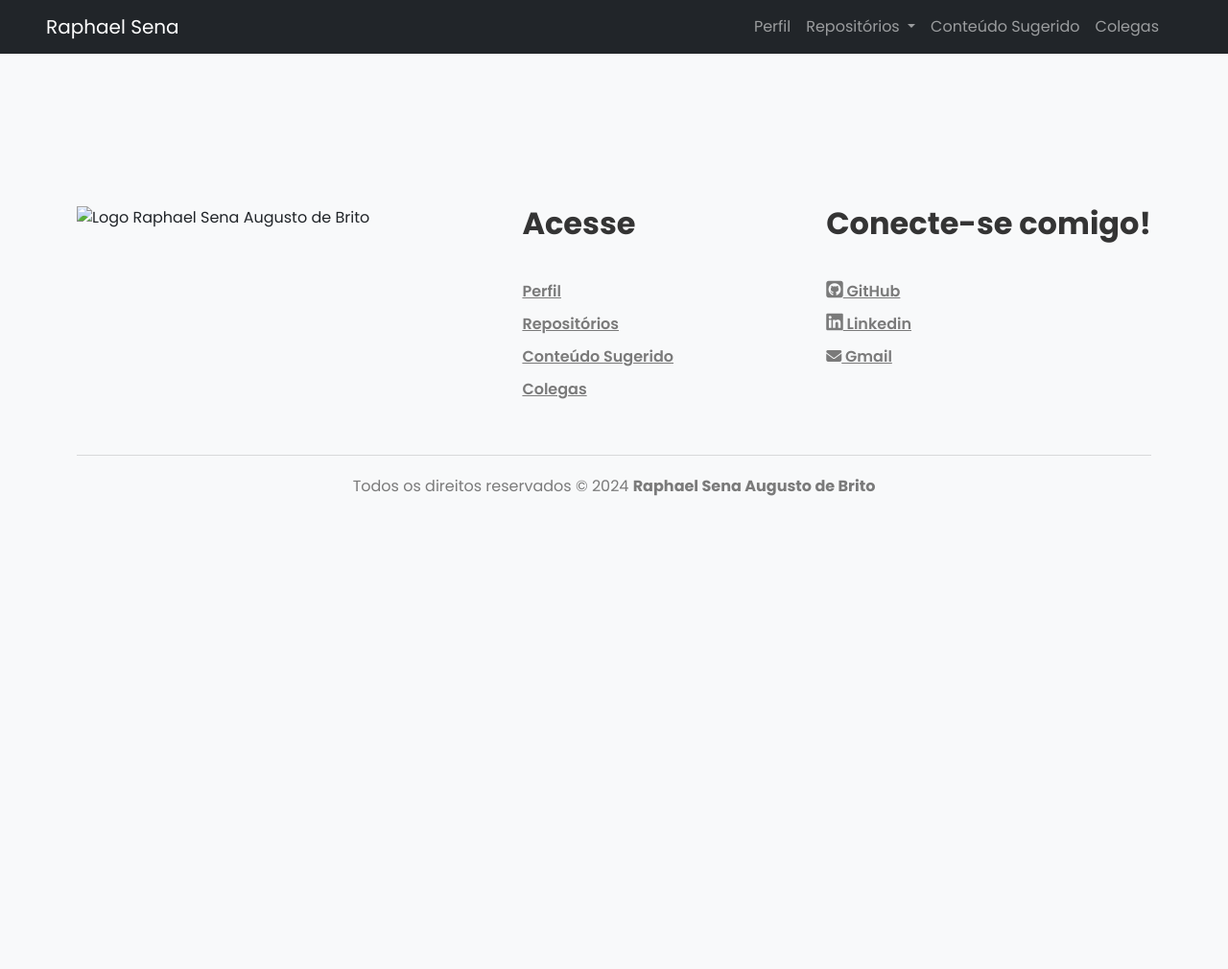
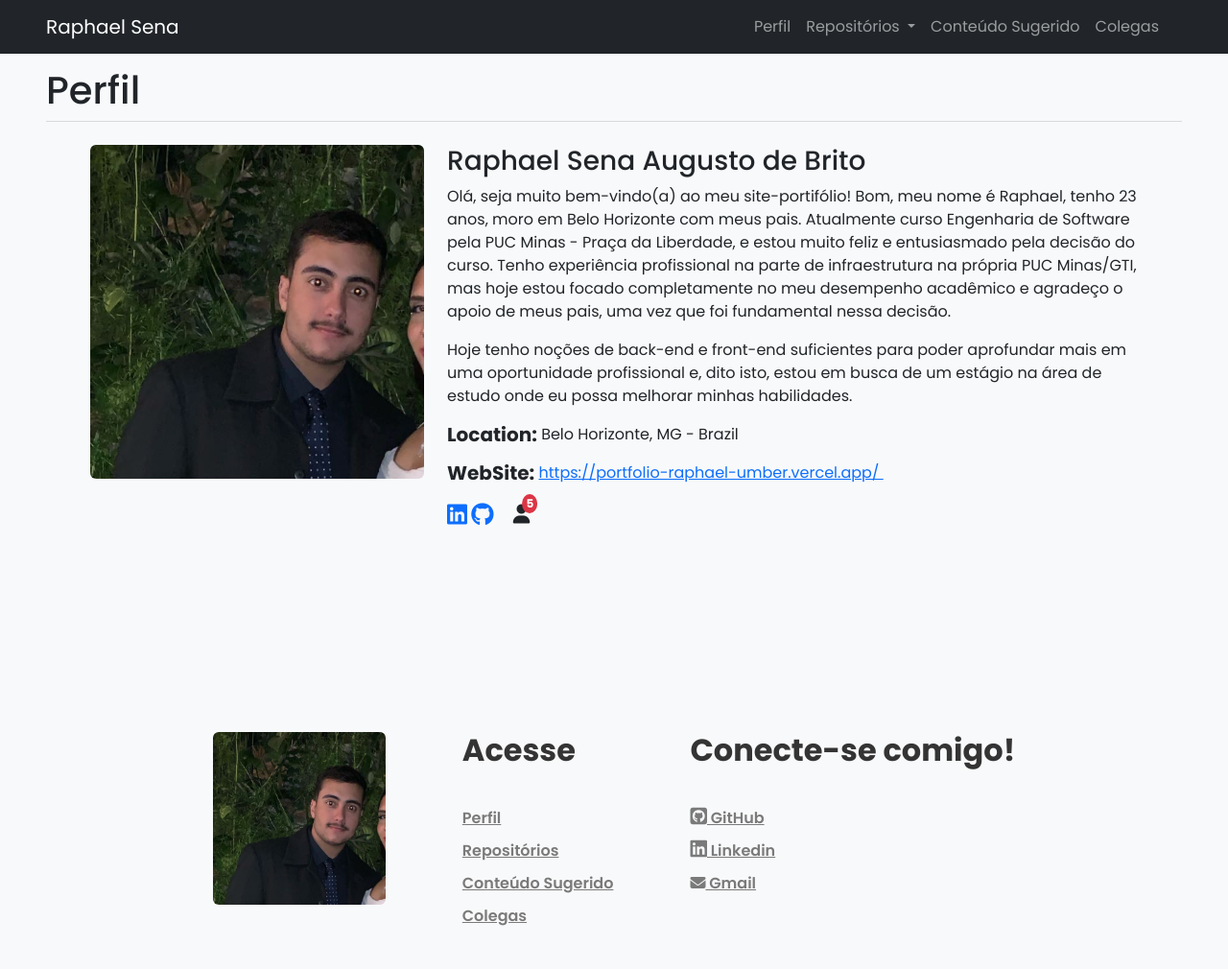
Before and after one commit to raphael-sena/portfolio-raphael, a website: page code/index.html in a window 1280 px wide. Shown: the top 1010 px of the page at 96% size. Before the commit the page ends 800 px from the top, so only its background shows below. Drawn offline with nearby package versions, Linux system fonts and the light colour scheme.

Commit message:
feat: Profile Section

```diff
--- a/code/assets/css/main.css
+++ b/code/assets/css/main.css
@@ -9,23 +9,36 @@
     text-decoration: none;
 }
 
+body {
+    padding-top: 70px;
+}
+
+#profile > hr{
+    margin: auto;
+    border: none;
+    height: 1px;
+    background-color: #7a7a7a;
+}
+
+#profile-conteudo {
+    display: flex;
+    flex-wrap: wrap;
+    max-width: max-content;
+}
+
+#profile-conteudo > span {
+    margin: 12px 0 0 0;
+}
+
 footer{
     width: 100%;
     padding: 50px 0px;
-    background-image: url(../Images/background-footer.svg);
-    background-size: cover;
-
-    /*background-color: #d0f0f8;
-    -webkit-mask-image: url("../Images/background-footer.svg");
-    mask-image: url("../Images/background-footer.svg");
-    -webkit-mask-size: cover;
-    mask-size: cover;*/
 }
 
 .container__footer{
     display: flex;
     flex-wrap: wrap;
-    justify-content: space-between;
+    justify-content: center;
     max-width: 1200px;
     margin: auto;
     margin-top: 100px;
--- a/code/assets/js/headerFooter.js
+++ b/code/assets/js/headerFooter.js
@@ -17,7 +17,7 @@ function createHeaderAndFooter() {
                 <div class="offcanvas-body">
                   <ul class="navbar-nav justify-content-end flex-grow-1 pe-3 text-light">
                     <li class="nav-item">
-                      <a class="nav-link" href="#">Perfil</a>
+                      <a class="nav-link" href="/code/index.html#profile">Perfil</a>
                     </li>
                     <li class="nav-item dropdown">
                       <a class="nav-link dropdown-toggle" href="#" role="button" data-bs-toggle="dropdown" aria-expanded="false">
@@ -49,7 +49,7 @@ function createHeaderAndFooter() {
         <div class="container__footer">
         <div class="box__footer">
           <div class="logo">
-            <img src="#" alt="Logo Raphael Sena Augusto de Brito" />
+            <img src="assets/img/me.jpg" class = "rounded" alt="Logo Raphael Sena Augusto de Brito" />
           </div>
         </div>
         <div class="box__footer">
--- /dev/null
+++ b/code/assets/js/profile.js
@@ -0,0 +1,62 @@
+function createProfile() {
+    var profile = document.querySelector('#profile');
+
+    profile.innerHTML = `
+        <h1 class="px-5">Perfil</h1>
+        <hr class="mx-5"/>
+        <div class="container p-4">
+          <div class="row">
+            <div class="col-12 col-lg-4">
+              <img src="assets/img/me.jpg" class="img-fluid rounded" alt="Profile" />
+            </div>
+            <div class="col-12 col-md-8">
+              <h3>Raphael Sena Augusto de Brito</h3>
+              <p>Olá, seja muito bem-vindo(a) ao meu site-portifólio! Bom, meu nome é Raphael, tenho 23 anos, moro em Belo
+                Horizonte com meus pais. Atualmente curso Engenharia de Software pela PUC Minas - Praça da Liberdade, e
+                estou muito feliz e entusiasmado pela decisão do curso. Tenho experiência profissional na parte de
+                infraestrutura na própria PUC Minas/GTI, mas hoje estou focado completamente no meu desempenho acadêmico e
+                agradeço o apoio de meus pais, uma vez que foi fundamental nessa decisão.</p>
+              <p>Hoje tenho noções de back-end e front-end suficientes para poder aprofundar mais em uma oportunidade
+                profissional e, dito isto, estou em busca de um estágio na área de estudo onde eu possa melhorar minhas
+                habilidades.</p>
+
+              <div id="container">
+                <div class="row">
+                  <div class="col-12 col-md-9">
+                    <div id="profile-conteudo">
+                      <h5><strong>Location:&nbsp</strong></h5>
+                      <p>Belo Horizonte, MG - Brazil</p>
+                    </div>
+                    <div id="profile-conteudo">
+                      <h5><strong>WebSite:&nbsp</strong></h5>
+                      <a href="https://portfolio-raphael-umber.vercel.app/">https://portfolio-raphael-umber.vercel.app/&nbsp</a>
+
+                      <span>
+                      <a href="https://www.linkedin.com/in/raphael-sena/" target="_blank"><i class="fab fa-linkedin fa-xl"
+                          ></i></a>
+                      <a href="https://github.com/raphael-sena" target="_blank"><i class="fab fa-github fa-xl"
+                          ></i></a>
+                          <span class="position-relative ms-3">
+                            <i class="fas fa-user fa-lg"></i>
+                            <span class="badge bg-danger rounded-circle position-absolute top-0 start-100 translate-middle p-1">
+                              5
+                            </span>
+                          </span>
+                      </span>
+                    </div>
+
+                  </div>
+                  <div class="col-12 col-md-3">
+                    <div class="icons align-baseline">
+
+                    </div>
+                  </div>
+                </div>
+
+              </div>
+            </div>
+          </div>
+    `;
+}
+
+window.addEventListener("load", createProfile);
--- a/code/index.html
+++ b/code/index.html
@@ -31,12 +31,14 @@
     </header>
 
     <main>
-      <code>main</code>
+      <section id="profile" class="p4">
+      </section>
     </main>
 
     <footer>
     </footer>
 
     <script src="assets/js/headerFooter.js"></script>
+    <script src="assets/js/profile.js"></script>
   </body>
 </html>
```
Also changed, not shown: code/assets/img/me.jpg (added).
